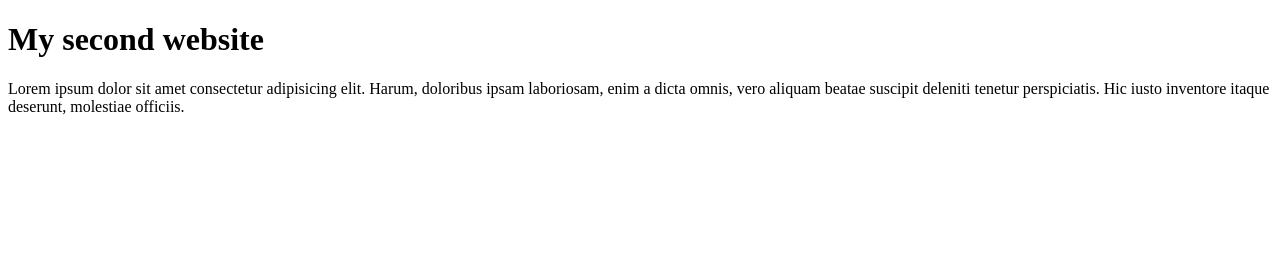
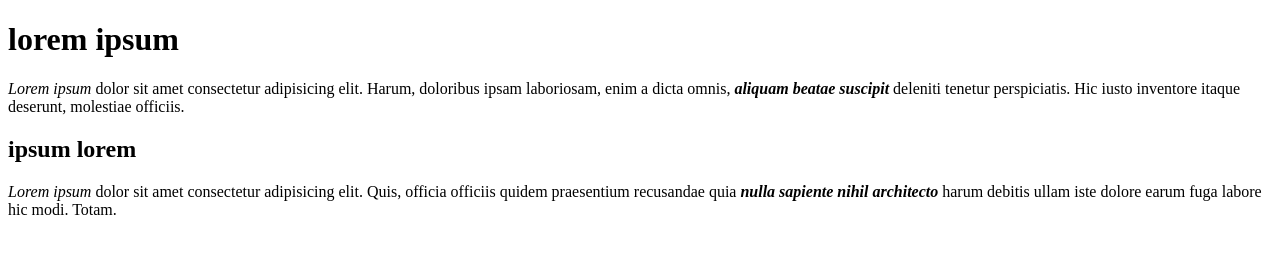
Before and after one commit to rookietwat/git_test, a plain HTML site: page index.html in a window 1280 px wide. Drawn offline with Linux system fonts and the light colour scheme.

Commit message:
Heading tag hierarchy and text formatting tags like strong, em, b and i

```diff
--- a/index.html
+++ b/index.html
@@ -6,11 +6,18 @@
     </head>
 
     <body>
-        <h1>My second website</h1>
-        <p>Lorem ipsum dolor sit amet consectetur adipisicing elit.
+        <h1><strong>lorem ipsum</strong></h1>
+        <p><em>Lorem ipsum</em> dolor sit amet consectetur adipisicing elit.
             Harum, doloribus ipsam laboriosam, enim a dicta omnis,
-            vero aliquam beatae suscipit deleniti tenetur perspiciatis.
+            <strong><em> aliquam beatae suscipit</em></strong> deleniti tenetur perspiciatis.
             Hic iusto inventore itaque deserunt, molestiae officiis.
+        </p>
+
+        <h2><b>ipsum lorem</b></h2>
+        <p><i>Lorem ipsum</i> dolor sit amet consectetur adipisicing elit.
+            Quis, officia officiis quidem praesentium recusandae quia
+            <b><i>nulla sapiente nihil architecto</i></b> harum debitis ullam iste
+            dolore earum fuga labore hic modi. Totam.
         </p>
     </body>
 </html>
```
